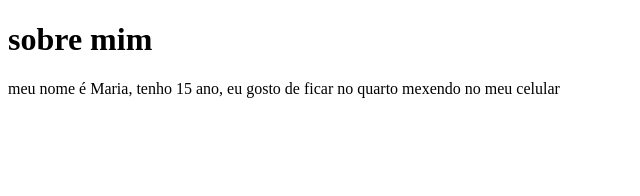
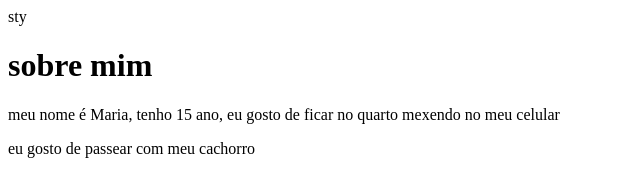
Before and after one commit to mariacastilhosmachado-glitch/maria-eduarda-1A-CCM, a plain HTML site: page index.html in a window 1280 px wide. Shown: the whole page, without its empty margins (0-640 px from the left). Drawn offline with Linux system fonts and the light colour scheme.

Commit message:
reyreyreyreyrery

```diff
--- a/index.html
+++ b/index.html
@@ -4,10 +4,16 @@
     <meta charset="UTF-8">
     <meta name="viewport" content="width=device-width, initial-scale=1.0">
     <title>Maria Eduarda</title>
+     sty
 </head>
 <body>
     <h1>sobre mim</h1>
     <p>meu nome é Maria, tenho 15 ano, eu gosto de ficar no quarto mexendo no meu celular</p>
+     <p>eu gosto de passear com meu cachorro</p>
+
+
+
+
 
 
 </body>
--- /dev/null
+++ b/style.css
@@ -0,0 +1,3 @@
+body{
+ background-color: blueviolet;
+}
```
